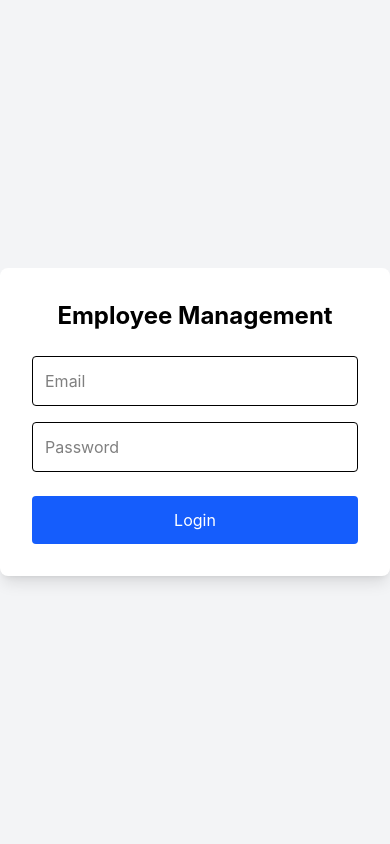
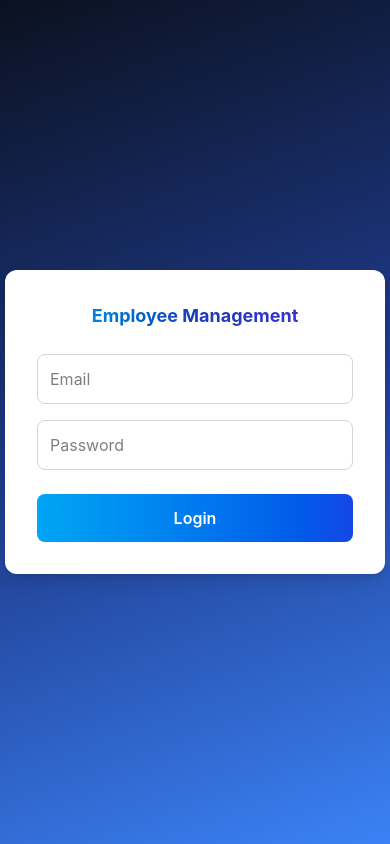
Before and after one commit to Divyaravi1697/employee-management-system, a React app in the folder frontend/: page /login in a window 390 px wide. Built offline with nearby package versions, Linux system fonts and the light colour scheme; the HTML template or start-up script is replaced by a standard one.

Commit message:
Update employee sidebar theme and improve responsive UI

```diff
--- a/frontend/src/components/common/Sidebar.jsx
+++ b/frontend/src/components/common/Sidebar.jsx
@@ -57,9 +57,13 @@ const Sidebar = ({ role, isOpen, setIsSidebarOpen }) => {
 
   const handleLogout = async () => {
     try {
-      await api.post("/auth/logout", {}, {
-        withCredentials: true,
-      });
+      await api.post(
+        "/auth/logout",
+        {},
+        {
+          withCredentials: true,
+        },
+      );
 
       localStorage.removeItem("user");
 
@@ -68,10 +72,19 @@ const Sidebar = ({ role, isOpen, setIsSidebarOpen }) => {
       console.log(error);
     }
   };
+  const sidebarBg =
+    role === "admin"
+      ? "bg-gradient-to-b from-[#0B1120] via-[#172554] to-[#1D4ED8]" // Admin - Blue
+      : "bg-gradient-to-b from-[#4C0519] via-[#9D174D] to-[#DB2777]"; // Employee - pink
+  const activeClass =
+    role === "admin" ? "bg-blue-600 text-white" : "bg-pink-600 text-white";
+
+  const hoverClass =
+    role === "admin" ? "hover:bg-blue-600" : "hover:bg-pink-600";
 
   return (
-    <aside
-      className={`fixed top-0 left-0 h-screen w-64 bg-slate-900 text-white z-50 transform transition-transform duration-300 ${
+    <div
+      className={`fixed top-0 left-0 h-screen w-64 ${sidebarBg} text-white z-50 transform transition-transform duration-300 ${
         isOpen ? "translate-x-0" : "-translate-x-full"
       } lg:translate-x-0`}
     >
@@ -91,7 +104,7 @@ const Sidebar = ({ role, isOpen, setIsSidebarOpen }) => {
             <button
               key={index}
               onClick={handleLogout}
-              className="w-full flex items-center gap-4 px-6 py-4 hover:bg-blue-600 text-left cursor-pointer"
+              className={`w-full flex items-center gap-4 px-6 py-4 text-left cursor-pointer ${hoverClass}`}
             >
               <span>{item.icon}</span>
               <span>{item.name}</span>
@@ -104,7 +117,7 @@ const Sidebar = ({ role, isOpen, setIsSidebarOpen }) => {
               onClick={() => setIsSidebarOpen(false)}
               className={({ isActive }) =>
                 `flex items-center gap-4 px-6 py-4 ${
-                  isActive ? "bg-blue-600 text-white" : "hover:bg-blue-600"
+                  isActive ? activeClass : hoverClass
                 }`
               }
             >
@@ -114,7 +127,7 @@ const Sidebar = ({ role, isOpen, setIsSidebarOpen }) => {
           ),
         )}
       </nav>
-    </aside>
+    </div>
   );
 };
 
--- a/frontend/src/layouts/AdminLayout.jsx
+++ b/frontend/src/layouts/AdminLayout.jsx
@@ -14,10 +14,10 @@ const AdminLayout = () => {
         setIsSidebarOpen={setIsSidebarOpen}
       />
 
-      <div className="flex-1 lg:ml-64">
+      <div className="flex-1 lg:ml-64 min-w-0">
         <Navbar setIsSidebarOpen={setIsSidebarOpen} />
 
-        <main className="p-6 ">
+        <main className="flex-1 w-full p-4 sm:p-6 overflow-x-auto">
           <Outlet />
         </main>
       </div>
--- a/frontend/src/pages/auth/Login.jsx
+++ b/frontend/src/pages/auth/Login.jsx
@@ -44,12 +44,12 @@ const Login = () => {
   };
 
   return (
-    <div className="min-h-screen flex justify-center items-center bg-gray-100">
+    <div className="min-h-screen bg-[linear-gradient(160deg,#0b1120_0%,#1e3a8a_50%,#3b82f6_100%)] flex justify-center items-center">
       <form
         onSubmit={handleSubmit}
-        className="bg-white p-8 rounded-lg shadow-lg w-[400px]"
+        className="bg-white p-8 rounded-xl shadow-lg w-full max-w-[380px]"
       >
-        <h2 className="text-2xl font-bold text-center mb-6">
+        <h2 className="text-lg sm:text-xl md:text-2xl font-bold text-center mb-6 bg-linear-to-r from-sky-500 via-blue-800 to-indigo-700 bg-clip-text text-transparent">
           Employee Management
         </h2>
 
@@ -59,7 +59,7 @@ const Login = () => {
           placeholder="Email"
           value={formData.email}
           onChange={handleChange}
-          className="w-full border rounded p-3 mb-4"
+          className="w-full border border-gray-300 rounded-lg p-3 mb-4"
         />
 
         <input
@@ -68,12 +68,12 @@ const Login = () => {
           placeholder="Password"
           value={formData.password}
           onChange={handleChange}
-          className="w-full border rounded p-3 mb-6"
+          className="w-full border border-gray-300 rounded-lg p-3 mb-6"
         />
 
         <button
           type="submit"
-          className="w-full bg-blue-600 text-white py-3 rounded hover:bg-blue-700"
+          className="w-full rounded-lg py-3 text-white font-semibold bg-linear-to-r from-sky-500 to-blue-700 hover:from-sky-600 hover:to-blue-800 transition-all"
         >
           Login
         </button>
```
